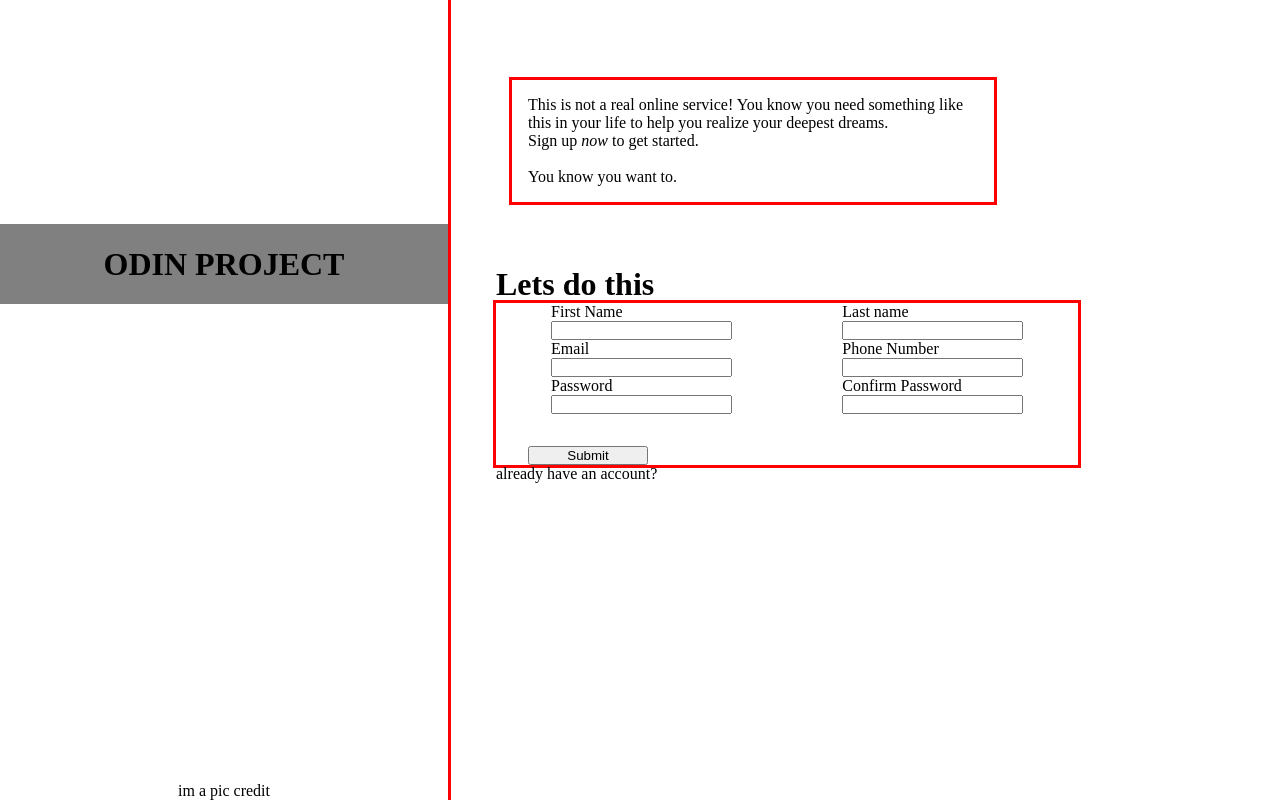
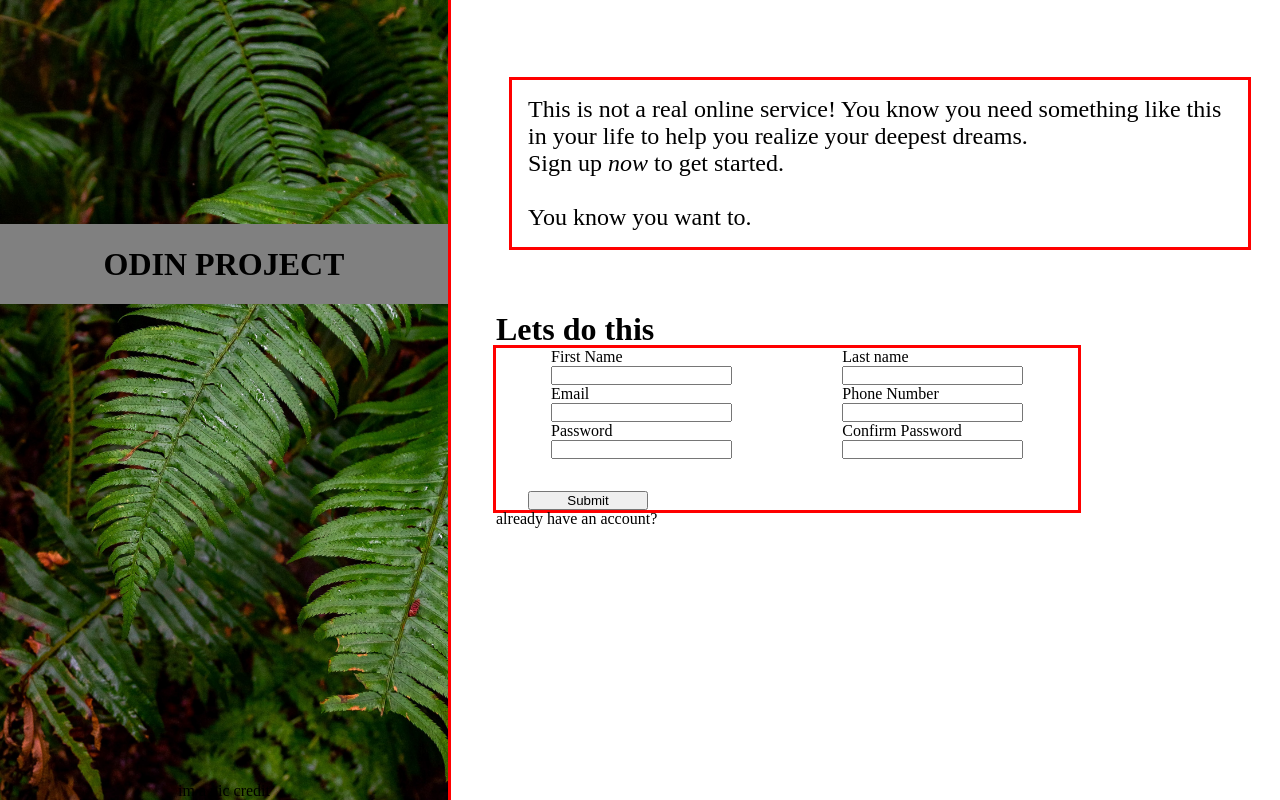
Before and after one commit to LGRV-alt/signUp, a plain HTML site: page index.html in a window 1280 px wide. Shown: the top 800 px of the page. Drawn offline with Linux system fonts and the light colour scheme.

Commit message:
added an image into the header and small changes

```diff
--- a/style.css
+++ b/style.css
@@ -26,7 +26,8 @@ label, input{
     margin: 5rem 5rem 4rem 1rem;
     padding: 1rem;
     min-width: 150px;
-    max-width: 450px;
+    font-size: 1.5rem;
+
 
 
     outline: solid red;
@@ -60,6 +61,8 @@ label, input{
 
 
 .leftSide{
+    background-image: url(tree.jpg);
+    background-size: cover;
     min-width: 35%;
     height: 100%;
     outline: solid red;
@@ -85,5 +88,4 @@ label, input{
     display: flex;
     flex-direction: column;
     margin-left: 3rem;
-
 }
```
Also changed, not shown: tree.jpg (added).
